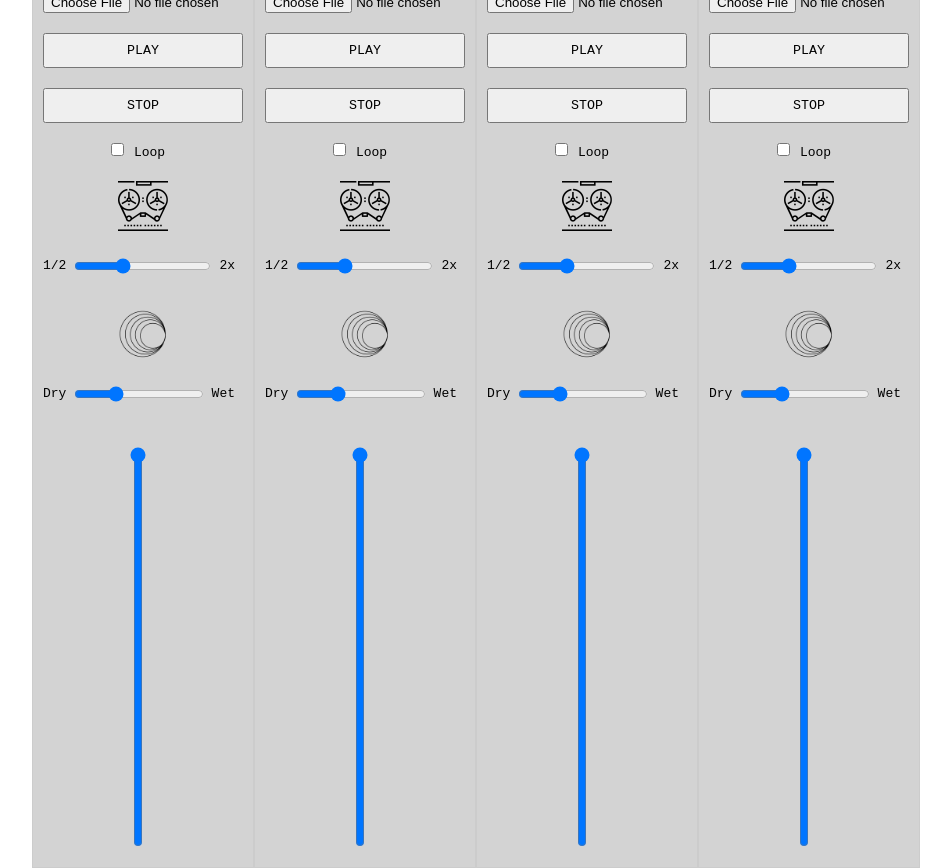
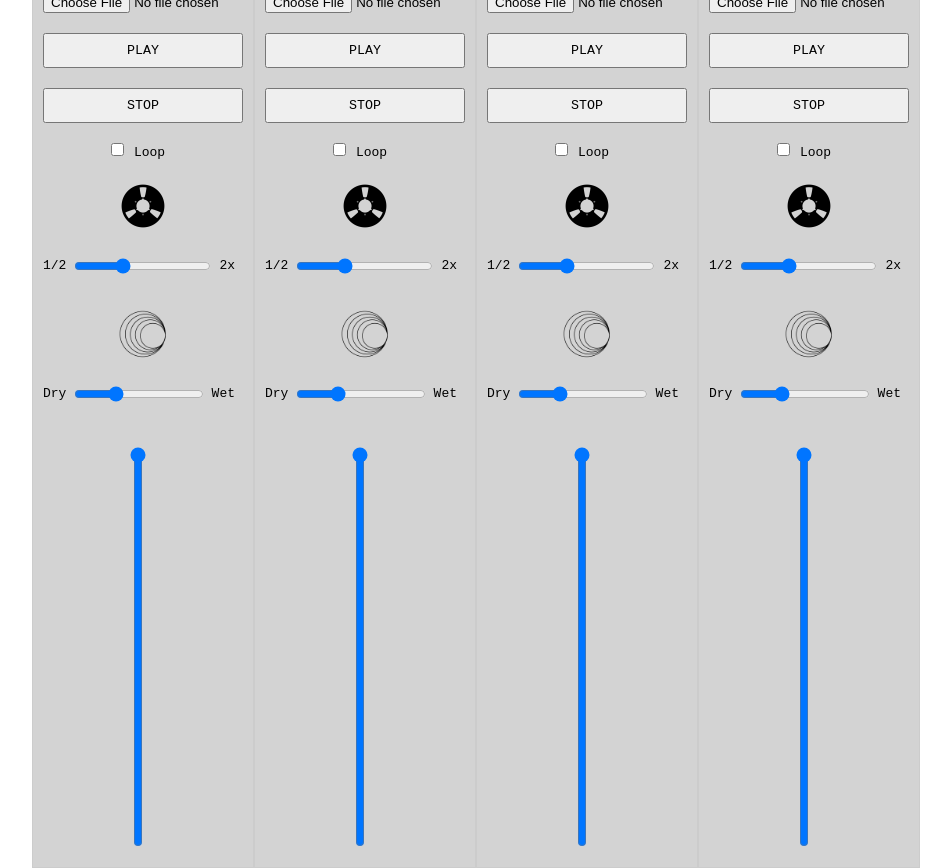
Before and after one commit to jmelvnsn/audio-mixer, a React (Create React App) app: page / in a window 1280 px wide. Shown: the whole page, without its empty margins (164-1115 px from the left). Built offline with nearby package versions, Linux system fonts and the light colour scheme; no server answers.

Commit message:
Add reel rotate effect

```diff
--- a/src/App.css
+++ b/src/App.css
@@ -80,3 +80,12 @@ button {
   width: 50px;
   align-self: center;
 }
+
+.tape.rotating {
+  animation: spin 4s linear infinite;
+}
+
+@keyframes spin {
+  from { transform: rotate(0deg); }
+  to { transform: rotate(360deg); }
+}
--- a/src/App.js
+++ b/src/App.js
@@ -1,5 +1,5 @@
 import React, { useState, useRef, useEffect } from 'react';
-import tape from './images/tape.png';
+import tape from './images/reel.png';
 import reverb from './images/reverb.png';
 import './App.css';
 
@@ -10,21 +10,16 @@ function Channel({ index, gain, onGainChange, audioCtx }) {
   const [startTime, setStartTime] = useState(0);
   const [pauseTime, setPauseTime] = useState(0);
   const [loop, setLoop] = useState(false);
-
-  // New state for the reverb mix slider: 0 = 100% dry, 1 = 100% wet.
-  // Defaulting to 0.3 (i.e. 70% dry, 30% wet).
-  const [mix, setMix] = useState(0.3);
-  // New state for pitch control (playback rate). Default is 1 (normal speed).
+  const [mix, setMix] = useState(0.3); // reverb mix: 0 = 100% dry, 1 = 100% wet
   const [pitch, setPitch] = useState(1);
 
-  // Create a gain node for channel volume (before effect splitting)
+  // Create audio nodes for this channel.
   const gainNode = useRef(audioCtx.createGain());
-  // Create nodes for the reverb effect chain
   const dryGainNode = useRef(audioCtx.createGain());
   const wetGainNode = useRef(audioCtx.createGain());
   const convolver = useRef(audioCtx.createConvolver());
 
-  // Helper function to create an impulse response for the convolver
+  // Helper: create impulse response for reverb.
   function createImpulseResponse(duration = 3, decay = 2, reverse = false) {
     const sampleRate = audioCtx.sampleRate;
     const length = sampleRate * duration;
@@ -39,7 +34,7 @@ function Channel({ index, gain, onGainChange, audioCtx }) {
     return impulse;
   }
 
-  // Pre-load audio sample for Channel 1 from the public directory
+  // Pre-load a sample for channel 1.
   useEffect(() => {
     if (index === 0) {
       fetch('https://jmelvnsn.github.io/audio-mixer/acoustic_guitar.wav')
@@ -53,52 +48,47 @@ function Channel({ index, gain, onGainChange, audioCtx }) {
     }
   }, [audioCtx, index]);
 
-  // On mount: set up the reverb chain and initialize gains based on the mix value.
+  // Set up audio routing for reverb and connect directly to the destination.
   useEffect(() => {
-    // Set the channel volume gain
+    // Set the channel volume gain.
     gainNode.current.gain.value = gain;
-    // Set impulse response for the convolver
+    // Configure the reverb chain.
     convolver.current.buffer = createImpulseResponse(3, 2, false);
-    // Initialize dry and wet gains based on the mix slider:
-    // mix = 0 => dry 1, wet 0; mix = 1 => dry 0, wet 1.
     dryGainNode.current.gain.value = 1 - mix;
     wetGainNode.current.gain.value = mix;
 
-    // Set up the audio routing:
-    // Source -> gainNode -> splits into two branches:
-    //   Dry: gainNode -> dryGainNode -> destination
-    //   Wet: gainNode -> convolver -> wetGainNode -> destination
     try {
       gainNode.current.disconnect();
     } catch (e) {
       console.error(e);
     }
+    // Route: source -> gainNode -> splits into dry and wet branches -> destination.
     gainNode.current.connect(dryGainNode.current);
     gainNode.current.connect(convolver.current);
     dryGainNode.current.connect(audioCtx.destination);
     convolver.current.connect(wetGainNode.current);
     wetGainNode.current.connect(audioCtx.destination);
-  }, [audioCtx]);
+  }, [audioCtx, mix]);
 
-  // Update the main channel gain if the prop changes.
+  // Update channel gain if prop changes.
   useEffect(() => {
     gainNode.current.gain.value = gain;
   }, [gain]);
 
-  // Update the reverb mix whenever the mix state changes.
+  // Update reverb mix.
   useEffect(() => {
     dryGainNode.current.gain.value = 1 - mix;
     wetGainNode.current.gain.value = mix;
   }, [mix]);
 
-  // Update the playback rate of the current source when pitch changes.
+  // Update playback rate when pitch changes.
   useEffect(() => {
     if (source) {
       source.playbackRate.value = pitch;
     }
   }, [pitch, source]);
 
-  // Load an audio sample from a file (triggered by file input)
+  // Load an audio sample from a file.
   const loadSample = (file) => {
     const reader = new FileReader();
     reader.onload = function(e) {
@@ -113,13 +103,13 @@ function Channel({ index, gain, onGainChange, audioCtx }) {
     reader.readAsArrayBuffer(file);
   };
 
-  // Play the loaded sample
+  // Play the loaded sample.
   const playSample = () => {
     if (!buffer) {
       alert(`No sample loaded for channel ${index + 1}`);
       return;
     }
-    // Stop current source if playing
+    // Stop current source if playing.
     if (isPlaying && source) {
       try {
         source.stop();
@@ -130,9 +120,7 @@ function Channel({ index, gain, onGainChange, audioCtx }) {
     const newSource = audioCtx.createBufferSource();
     newSource.buffer = buffer;
     newSource.loop = loop;
-    // Set playback rate based on pitch control
     newSource.playbackRate.value = pitch;
-    // Connect the source to the channel gain node (which splits into dry/wet)
     newSource.connect(gainNode.current);
     const offset = pauseTime || 0;
     newSource.start(0, offset);
@@ -146,7 +134,7 @@ function Channel({ index, gain, onGainChange, audioCtx }) {
     };
   };
 
-  // Pause playback and store the current offset for resuming later
+  // Pause playback.
   const pauseSample = () => {
     if (isPlaying && source) {
       try {
@@ -192,8 +180,12 @@ function Channel({ index, gain, onGainChange, audioCtx }) {
         Loop
       </label>
       <br />
-      {/* Pitch control slider: left is slowest, right is fastest */}
-      <img  src={tape} className="tape" alt="Tape Reel"/>
+      {/* Tape image with rotation when playing */}
+      <img
+        src={tape}
+        className={`tape ${isPlaying ? 'rotating' : ''}`}
+        alt="Tape Reel"
+      />
       <div className="pitchSlider">
         <span>1/2</span>
         <input
@@ -207,8 +199,8 @@ function Channel({ index, gain, onGainChange, audioCtx }) {
         />
         <span style={{ marginLeft: '8px' }}>2x</span>
       </div>
-      {/* Combined reverb mix slider: horizontal, with "Dry" label on the left and "Wet" on the right */}
-      <img  src={reverb} className="reverb" alt="Reverb"/>
+      {/* Reverb mix slider */}
+      <img src={reverb} className="reverb" alt="Reverb" />
       <div className="reverbSlider">
         <span>Dry</span>
         <input
@@ -222,7 +214,7 @@ function Channel({ index, gain, onGainChange, audioCtx }) {
         />
         <span style={{ marginLeft: '8px' }}>Wet</span>
       </div>
-      {/* Vertical gain slider for channel volume */}
+      {/* Channel gain slider */}
       <label className="gain">
         <input
           type="range"
@@ -242,7 +234,7 @@ function App() {
   const [gains, setGains] = useState([1, 1, 1, 1]);
   const audioCtx = useRef(new (window.AudioContext || window.webkitAudioContext)());
 
-  // Set up MIDI access to update gain values via MIDI Control Change messages
+  // Set up MIDI access to update gain values via MIDI Control Change messages.
   useEffect(() => {
     if (navigator.requestMIDIAccess) {
       navigator.requestMIDIAccess().then(
@@ -260,14 +252,13 @@ function App() {
     }
   }, []);
 
-  // MIDI handler: map CC messages (channels 0-3) to gain updates
+  // MIDI handler: map CC messages (channels 0-3) to gain updates.
   const handleMIDIMessage = (event) => {
     const data = event.data;
     const status = data[0];
     const ccNumber = data[1];
     const value = data[2];
-    if (status >= 176 && status <= 191) {
-      if (ccNumber >= 0 && ccNumber < 4) {
+    if (status >= 176 && status <= 191 && ccNumber < 4) {
       const newGain = value / 127;
       setGains((prevGains) => {
         const updated = [...prevGains];
@@ -275,10 +266,9 @@ function App() {
         return updated;
       });
     }
-    }
   };
 
-  // Handle slider changes from each channel
+  // Handle slider changes from each channel.
   const handleGainChange = (index, value) => {
     setGains((prevGains) => {
       const newGains = [...prevGains];
```
Also changed, not shown: src/images/reel.png (added). Lines whose indentation alone changed are shown as unchanged.
